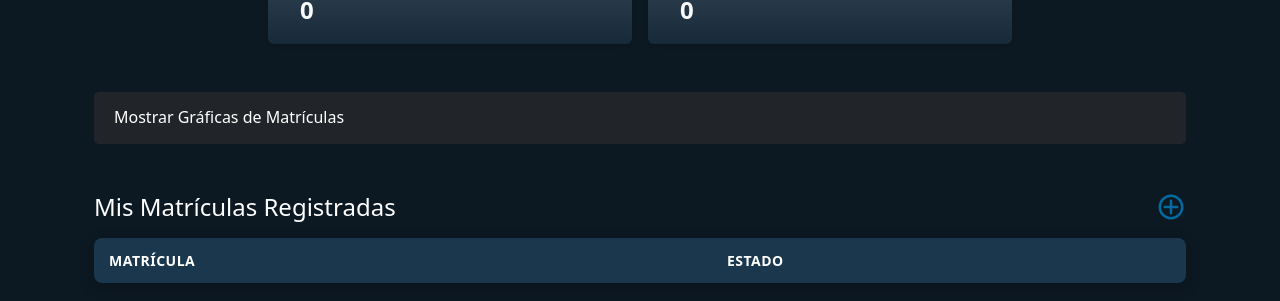
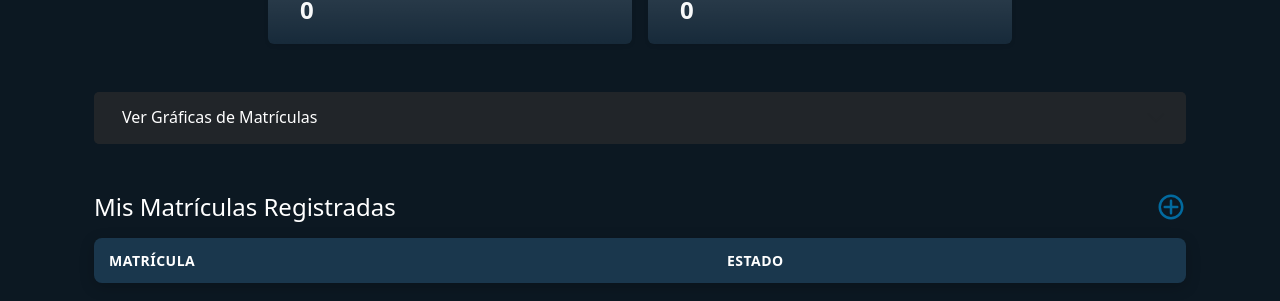
Before and after one commit to danielsm107/control-acceso-matriculas, a Flask app: page / in a window 1280 px wide. Shown: the part 499-800 px from the top of the page. Run offline with Flask 3, Linux system fonts and the light colour scheme; the visitor is signed in with stand-in values (Sample User, id 1); data that the repository does not hold is empty; some libraries are stand-ins or nearby versions.

```diff
--- a/backend/templates/index.html
+++ b/backend/templates/index.html
@@ -89,8 +89,8 @@
 <div class="accordion mb-5" id="accordionGraficas">
   <div class="accordion-item bg-dark border-0">
     <h2 class="accordion-header" id="headingGraficas">
-      <button class="accordion-button collapsed bg-dark text-white" type="button" data-bs-toggle="collapse" data-bs-target="#collapseGraficas" aria-expanded="false" aria-controls="collapseGraficas">
-        Mostrar Gráficas de Matrículas
+      <button class="accordion-button collapsed bg-dark text-white" type="button" data-bs-toggle="collapse" data-bs-target="#collapseGraficas">
+        <i class="fas fa-chart-pie me-2"></i> Ver Gráficas de Matrículas
       </button>
     </h2>
     <div id="collapseGraficas" class="accordion-collapse collapse" aria-labelledby="headingGraficas" data-bs-parent="#accordionGraficas">
```
